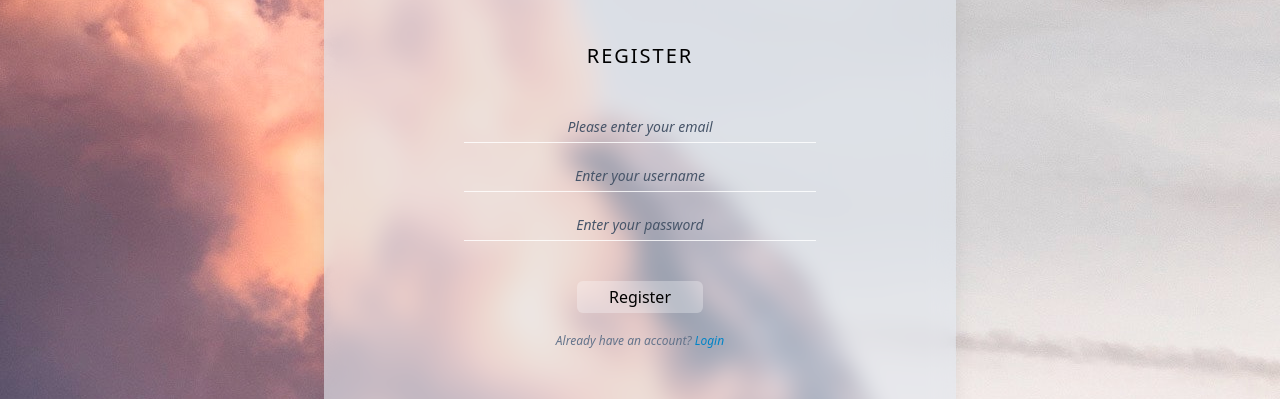
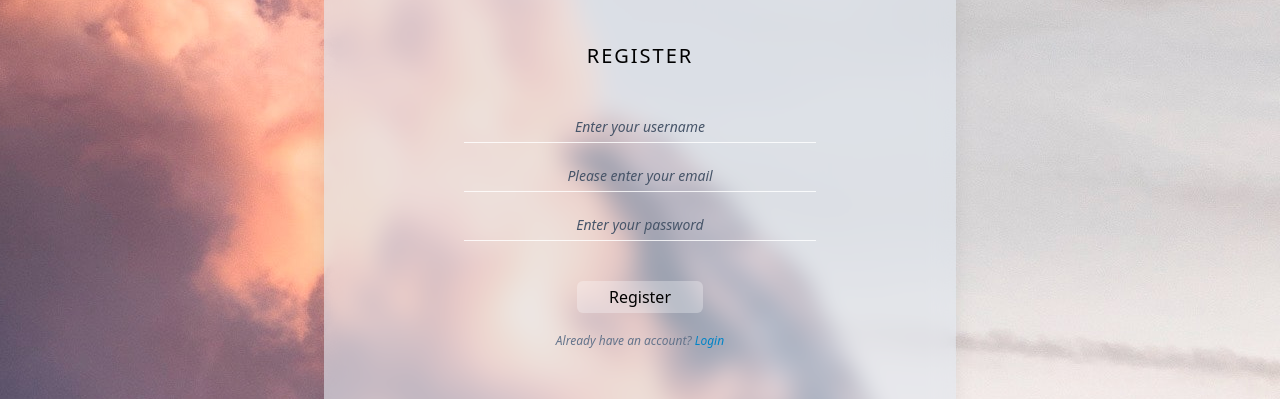
Before and after one commit to revou-fsse-1/w19-react-features-RafaDev777, a React (Vite) app: page /register in a window 1280 px wide. Shown: the part 245-644 px from the top of the page. Built offline with nearby package versions, Linux system fonts and the light colour scheme.

Commit message:
register form name validation

```diff
--- a/src/components/RegisterForm.tsx
+++ b/src/components/RegisterForm.tsx
@@ -1,17 +1,53 @@
+import { Controller, useForm } from 'react-hook-form';
 import { Link } from 'react-router-dom';
+import * as yup from 'yup';
+import { yupResolver } from '@hookform/resolvers/yup';
+
+interface IFormData {
+	name: string;
+	email: string;
+	password: string;
+}
+const schema = yup.object({
+	name: yup.string().required(),
+	email: yup.string().email().required(),
+	password: yup.string().required(),
+});
 
 const RegisterForm = () => {
+	// # Validation Function --------------------------
+	const {
+		register,
+		handleSubmit,
+		formState: { errors },
+	} = useForm({ resolver: yupResolver(schema) });
+
+	// # Services?
+	const handleRegister = () => {
+		return null;
+	};
+
 	return (
-		<form className="flex-col items-center flex text-center">
+		<form
+			onSubmit={handleSubmit(handleRegister)}
+			className="flex-col items-center flex text-center"
+		>
+			<input
+				id="name"
+				{...register('name')}
+				className="input-style mt-10"
+				placeholder="Enter your username"
+			></input>
+			{errors?.name && (
+				<span className="mt-[0.25rem] text-sm text-red-600">
+					{errors.name.message}
+				</span>
+			)}
+
 			<input
 				id="email"
-				className="input-style mt-10"
+				className="input-style mt-4"
 				placeholder="Please enter your email"
-			></input>
-			<input
-				id="username"
-				className="input-style mt-4"
-				placeholder="Enter your username"
 			></input>
 			<input
 				id="password"
@@ -19,7 +55,9 @@ const RegisterForm = () => {
 				className="input-style mt-4"
 				placeholder="Enter your password"
 			></input>
-			<button className="primary-button mt-10">Register</button>
+			<button type="submit" className="primary-button mt-10">
+				Register
+			</button>
 			<p className="mt-5 text-xs italic text-slate-500">
 				Already have an account?{' '}
 				<Link to="/login" className="text-sky-600">
```
